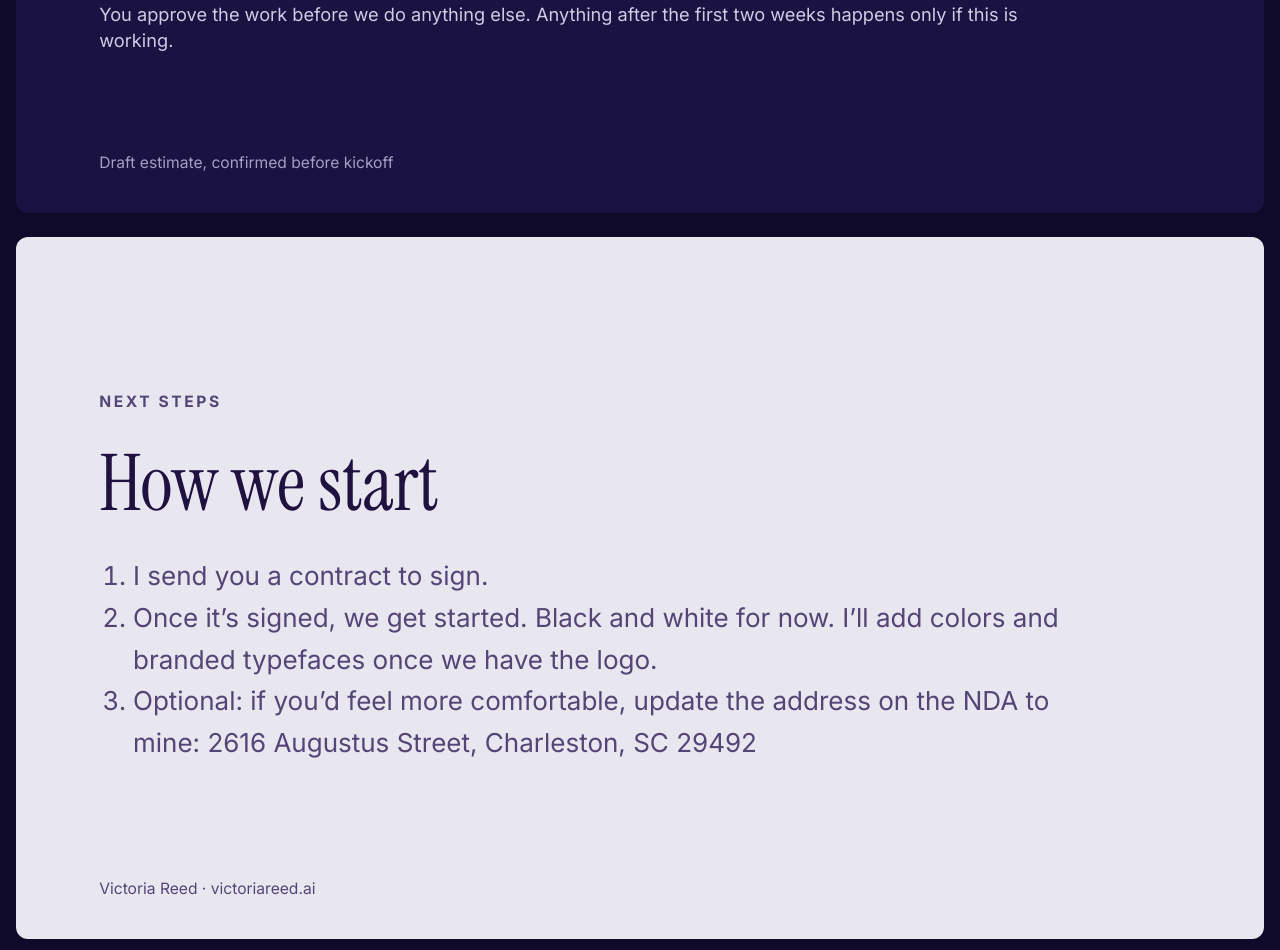
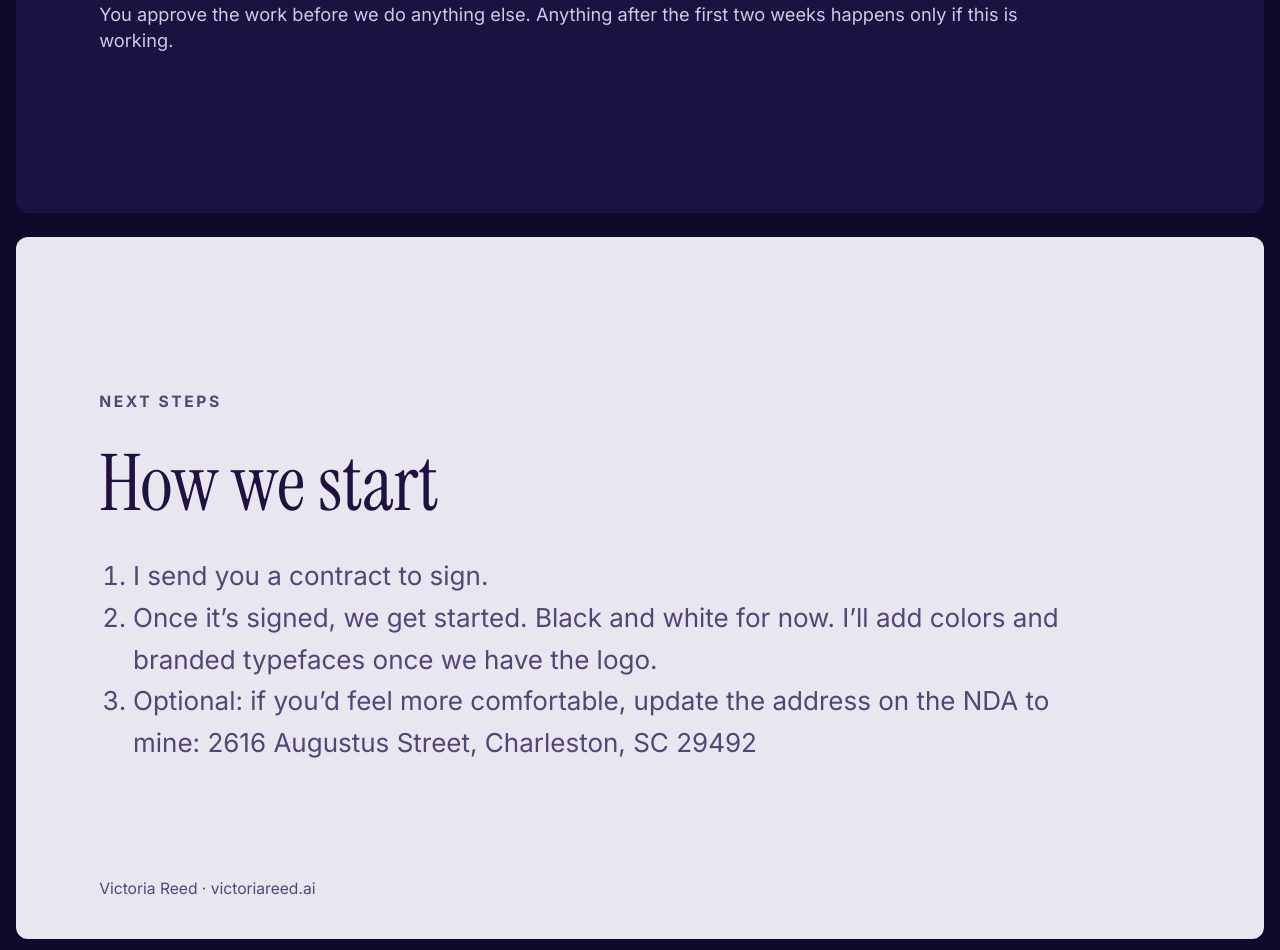
Before and after one commit to VickyRule22/decks, a plain HTML site: page mahjong-usa-k7q3x9/index.html in a window 1280 px wide. Shown: the part 3417-4367 px from the top of the page. Drawn offline with Linux system fonts and the light colour scheme.

Commit message:
Mahjong deck: remove draft estimate line
Co-Authored-By: Claude Sonnet 5.5 <noreply@anthropic.com>

```diff
--- a/mahjong-usa-k7q3x9/index.html
+++ b/mahjong-usa-k7q3x9/index.html
@@ -150,7 +150,6 @@ ul,ol{padding-left:1.3em}
 </div>
 </div>
 <p style="font-size:28px;line-height:1.4;color:#cfcbe6;width:1500px">You approve the work before we do anything else. Anything after the first two weeks happens only if this is working.</p>
-<p style="position:absolute;left:128px;bottom:64px;width:1664px;font-size:24px;color:#a49fc4">Draft estimate, confirmed before kickoff</p>
 
 </section></div></div>
 <div class="frame"><div class="scaler"><section id="next" data-transition="fade" style="background:#e8e6ef;color:#1f1240;font-family:'Inter', Arial, sans-serif;padding:128px 128px 160px;display:flex;flex-direction:column;justify-content:center;gap:48px">
```
